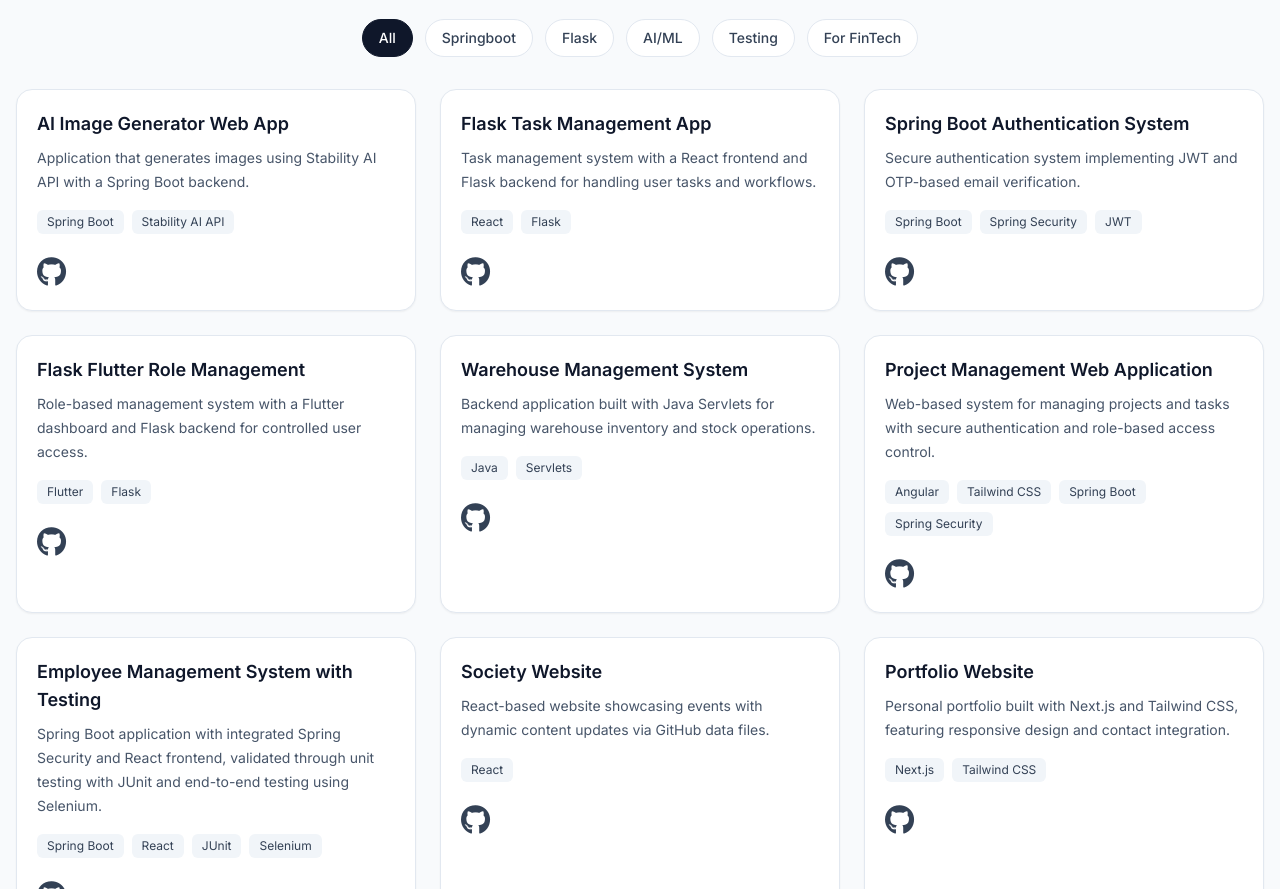
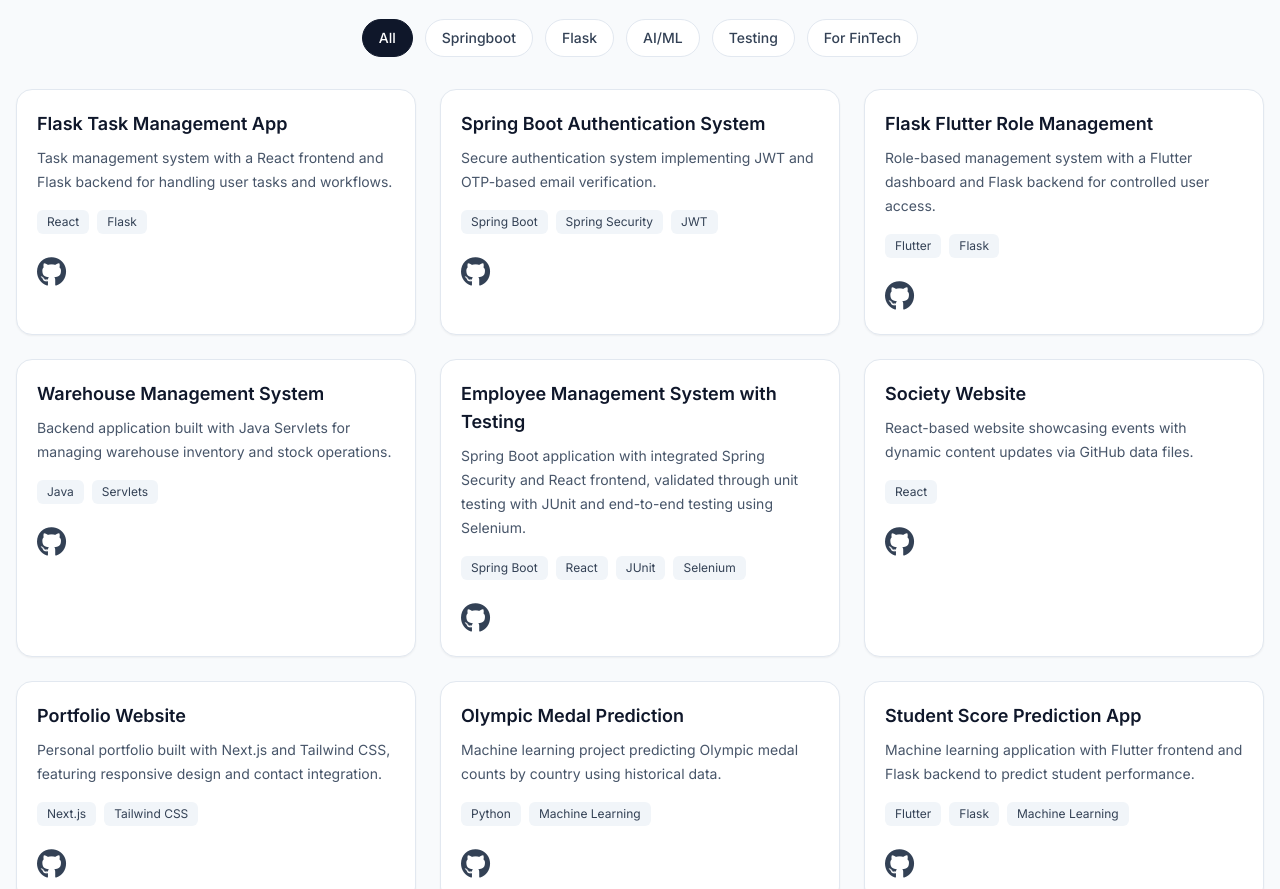
Before and after one commit to sadithaboxrec/Saditha-Fernando-Portfolio, a Next.js app: page / in a window 1280 px wide. Shown: the part 1521-2410 px from the top of the page. Built offline with nearby package versions, Linux system fonts and the light colour scheme.

Commit message:
July Update on portfolio- 3

```diff
--- a/data/projects.ts
+++ b/data/projects.ts
@@ -20,13 +20,13 @@ export const projectFilters: ProjectCategory[] = [
 
 export const projects: Project[] = [
 
-  {
-    title: "AI Image Generator Web App",
-    description: "Application that generates images using Stability AI API with a Spring Boot backend.",
-    stack: ["Spring Boot", "Stability AI API"],
-    category: "AI/ML",
-    github: "https://github.com/sadithaboxrec/AI-image-generator-web"
-  },
+  // {
+  //   title: "AI Image Generator Web App",
+  //   description: "Application that generates images using Stability AI API with a Spring Boot backend.",
+  //   stack: ["Spring Boot", "Stability AI API"],
+  //   category: "AI/ML",
+  //   github: "https://github.com/sadithaboxrec/AI-image-generator-web"
+  // },
   {
     title: "Flask Task Management App",
     description: "Task management system with a React frontend and Flask backend for handling user tasks and workflows.",
@@ -56,13 +56,13 @@ export const projects: Project[] = [
     github: "https://github.com/sadithaboxrec/WarehouseProject"
   },
 
-  {
-    title: "Project Management Web Application",
-    description: "Web-based system for managing projects and tasks with secure authentication and role-based access control.",
-    stack: ["Angular", "Tailwind CSS", "Spring Boot", "Spring Security"],
-    category: "Springboot",
-    github: "https://github.com/sadithaboxrec/Task-Management-WebApplication"
-  },
+  // {
+  //   title: "Project Management Web Application",
+  //   description: "Web-based system for managing projects and tasks with secure authentication and role-based access control.",
+  //   stack: ["Angular", "Tailwind CSS", "Spring Boot", "Spring Security"],
+  //   category: "Springboot",
+  //   github: "https://github.com/sadithaboxrec/Task-Management-WebApplication"
+  // },
 
   {
     title: "Employee Management System with Testing",
```
